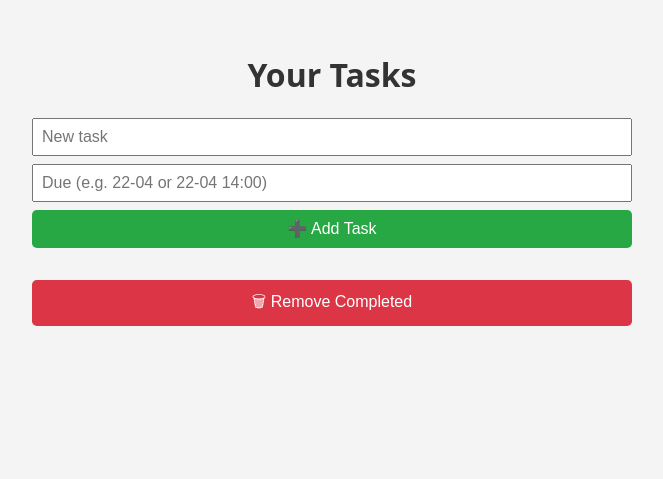
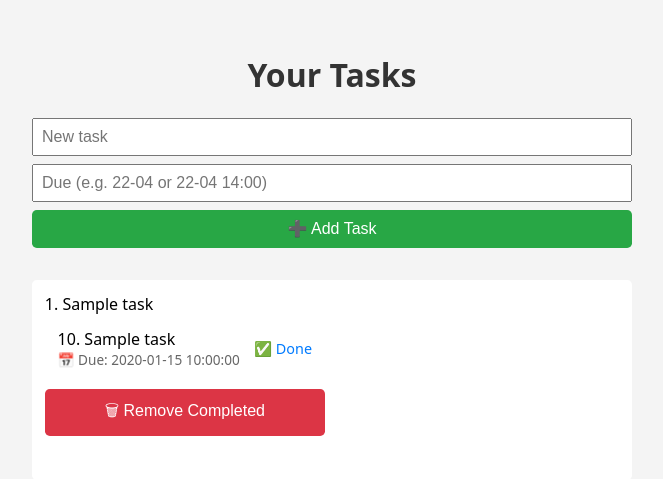
Before and after one commit to YoelGre/whatsapp-task-bot, a Flask app: template templates/tasks.html in a window 1280 px wide. Shown: the top 479 px of the page, without its empty margins (308-971 px from the left). Run offline with Flask 3, Linux system fonts and the light colour scheme; the template is opened without the code that fills it: most values are stand-ins (such as "Sample title", 1, 10 or a date in 2020).

Commit message:
Update tasks.html

```diff
--- a/templates/tasks.html
+++ b/templates/tasks.html
@@ -70,8 +70,10 @@
         <input type="text" name="due" placeholder="Due (e.g. 22-04 or 22-04 14:00)">
         <button type="submit">➕ Add Task</button>
     </form>
-
-    {% for i, task in enumerate(tasks) %}
+{% for task in tasks %}
+<div class="task {% if task.done %}done{% endif %}">
+    <div>
+        {{ loop.index }}. {{ task.name }}
     <div class="task {% if task.done %}done{% endif %}">
         <div>
             {{ i+1 }}. {{ task.name }}
```
